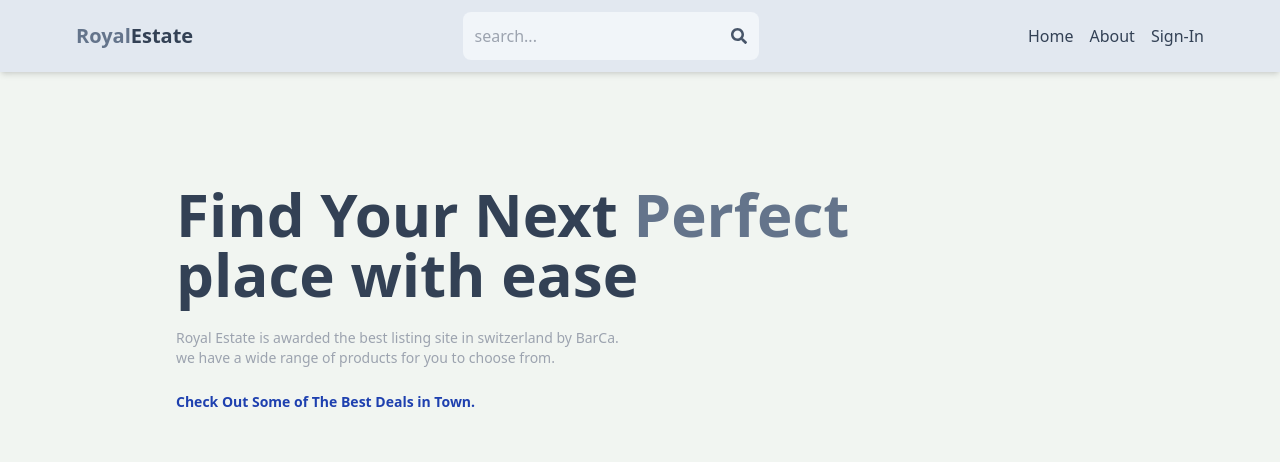
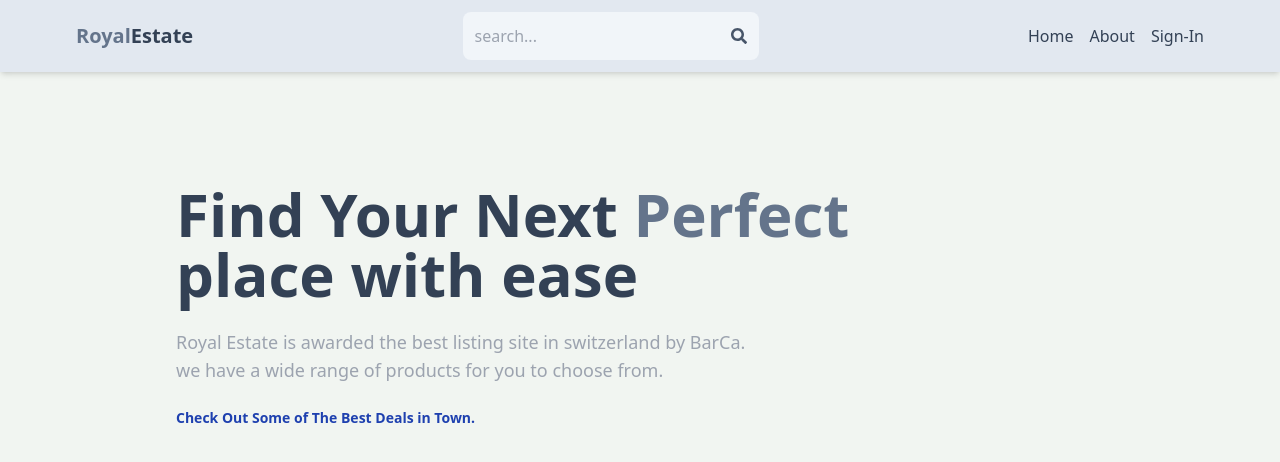
Before and after one commit to nileshshetty1/Mern-estate, a React (Vite) app in the folder client/: page / in a window 1280 px wide. Shown: the top 462 px of the page. Built offline with nearby package versions, Linux system fonts and the light colour scheme; no server answers.

Commit message:
ui changes in tailwind hero

```diff
--- a/client/src/pages/Home.jsx
+++ b/client/src/pages/Home.jsx
@@ -53,7 +53,7 @@ const Home = () => {
           Find Your Next <span className="text-slate-500">Perfect</span>
           <br /> place with ease
         </h1>
-        <div className="text-gray-400 text-xl sm:text-sm">
+        <div className="text-gray-400 text-sm lg:text-lg ">
           Royal Estate is awarded the best listing site in switzerland by BarCa.
           <br />
           we have a wide range of products for you to choose from.
```
